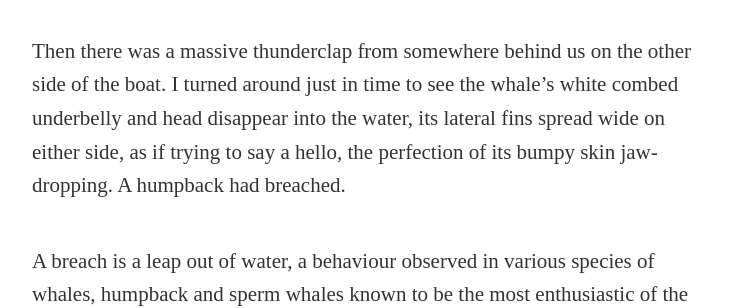
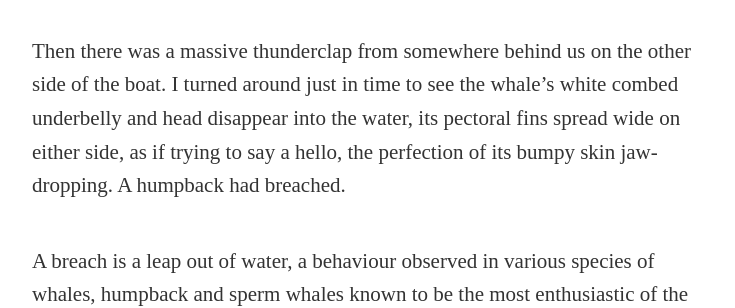
Before and after one commit to harshac/darbadar, a Jekyll site: the page built from _posts/blogs/2016-01-01-whale-watching.md, in a window 1280 px wide and 900 px high, scrolled down 2464 px. Shown: the part 221-529 px from the top of the window, without its empty margins (272-1007 px from the left). Built offline with Jekyll 4.4.1, drawn with Linux system fonts in a browser that asks for light colours; nearby versions of some CDN libraries; some web fonts are replaced; comment, search, counter and statistics services are not loaded; some of the changed lines change nothing that is shown.

Commit message:
Updated 2016-01-01-whale-watching.md

```diff
--- a/_posts/blogs/2016-01-01-whale-watching.md
+++ b/_posts/blogs/2016-01-01-whale-watching.md
@@ -4,16 +4,17 @@ title: A whale of a time
 location: "Monteray Bay, California, United States of America"
 latitude: 36.604715
 longitude: -121.8935654
-featureImage: https://c2.staticflickr.com/6/5739/24021465761_a7d962764e_z.jpg
-positionX: 0%
-positionY: 40%
+featureImage: "https://c2.staticflickr.com/6/5739/24021465761_a7d962764e_z.jpg"
+positionX: "0%"
+positionY: "40%"
 categories: stories
 tags: Travel
-socialMedia:
-albumId: 72157660710608723
+socialMedia: null
+albumId: 72157660710608720
 published: true
 galleryEnabled: false
 ---
+
 
 
 _“For those of you who need to puke...”_
@@ -54,7 +55,7 @@ One minute. Two minutes. Seven. Eight. Twelve. A dark form rose from the water l
 
 ![HumpbackWhale](){:name="humpback"}
 
-Then there was a massive thunderclap from somewhere behind us on the other side of the boat. I turned around just in time to see the whale's white combed underbelly and head disappear into the water, its lateral fins spread wide on either side, as if trying to say a hello, the perfection of its bumpy skin jaw-dropping. A humpback had breached.
+Then there was a massive thunderclap from somewhere behind us on the other side of the boat. I turned around just in time to see the whale's white combed underbelly and head disappear into the water, its pectoral fins spread wide on either side, as if trying to say a hello, the perfection of its bumpy skin jaw-dropping. A humpback had breached.
 
 A breach is a leap out of water, a behaviour observed in various species of whales, humpback and sperm whales known to be the most enthusiastic of the lot. Imagine a fifty-feet long creature, weighing anywhere between 27-45 tonnes leaping out of water. Scientists are uncertain if this behavior serves some purpose, such as cleaning pests from the whale's skin, or whether it is done simply for thrills. I, for one, think that they are just having some good old-fashioned fun.
 
```
